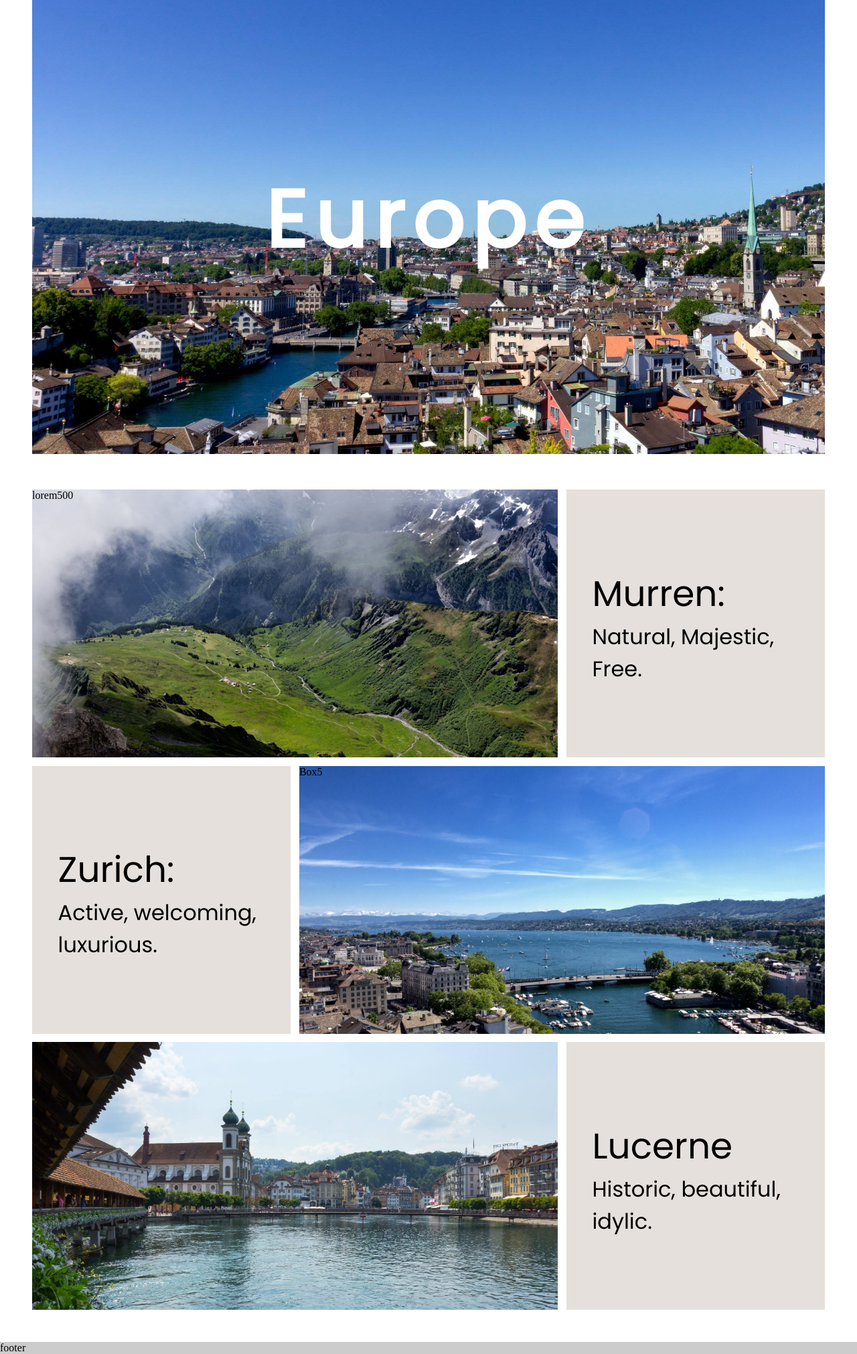
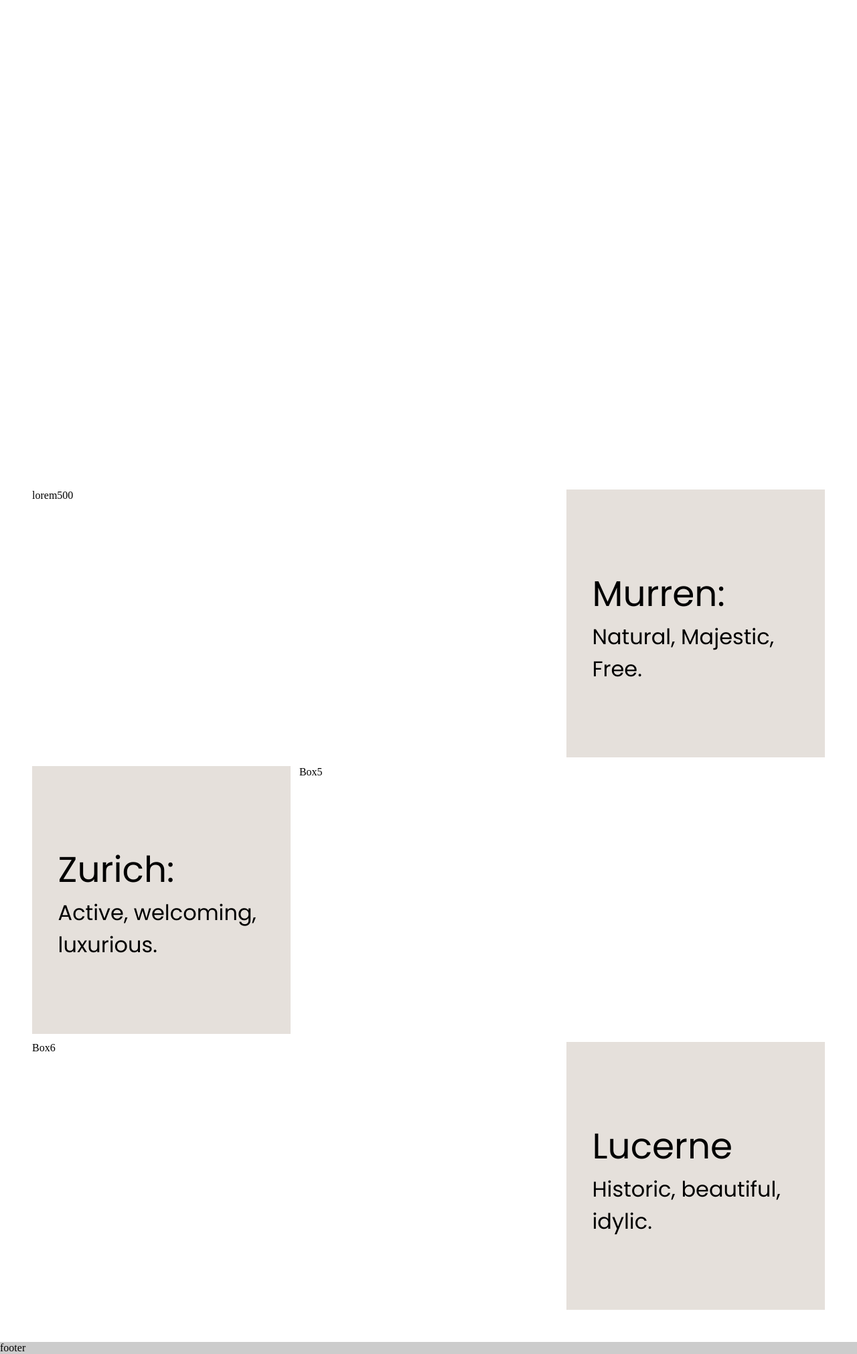
Before and after one commit to jluo01/CS20Projects, a PHP site: page /Europe/Europe.html in a window 1280 px wide. Shown: the part 70-2092 px from the top of the page at 67% size. Run offline with PHP 8.4, Linux system fonts and the light colour scheme.

Commit message:
Generalized CSS

```diff
--- a/continent.css
+++ b/continent.css
@@ -61,15 +61,14 @@
         text-align: center;
         height:700px;
         grid-column: 1/4;
-        background-image: url(Europe/Zurich.jpg);
         background-size:cover;
         position:relative;
         margin-bottom:40px;
+        background-position:fixed;
     }
 
     .box2{
         grid-column: 1/3;
-        background-image: url(Europe/Mountains.jpg);
         background-size:cover;
         background-position-y: center;
         position:relative;
@@ -77,14 +76,12 @@
     }
     .box5{
         grid-column: 2/4;
-        background-image: url(Europe/Zurich2.jpg);
         background-size:cover;
         background-position-y: center;
         position:relative;
     }
     .box6{
         grid-column: 1/3;
-        background-image:url(Europe/Lucerne.jpg);
         background-size:cover;
         background-position-y: center;
     }
```
